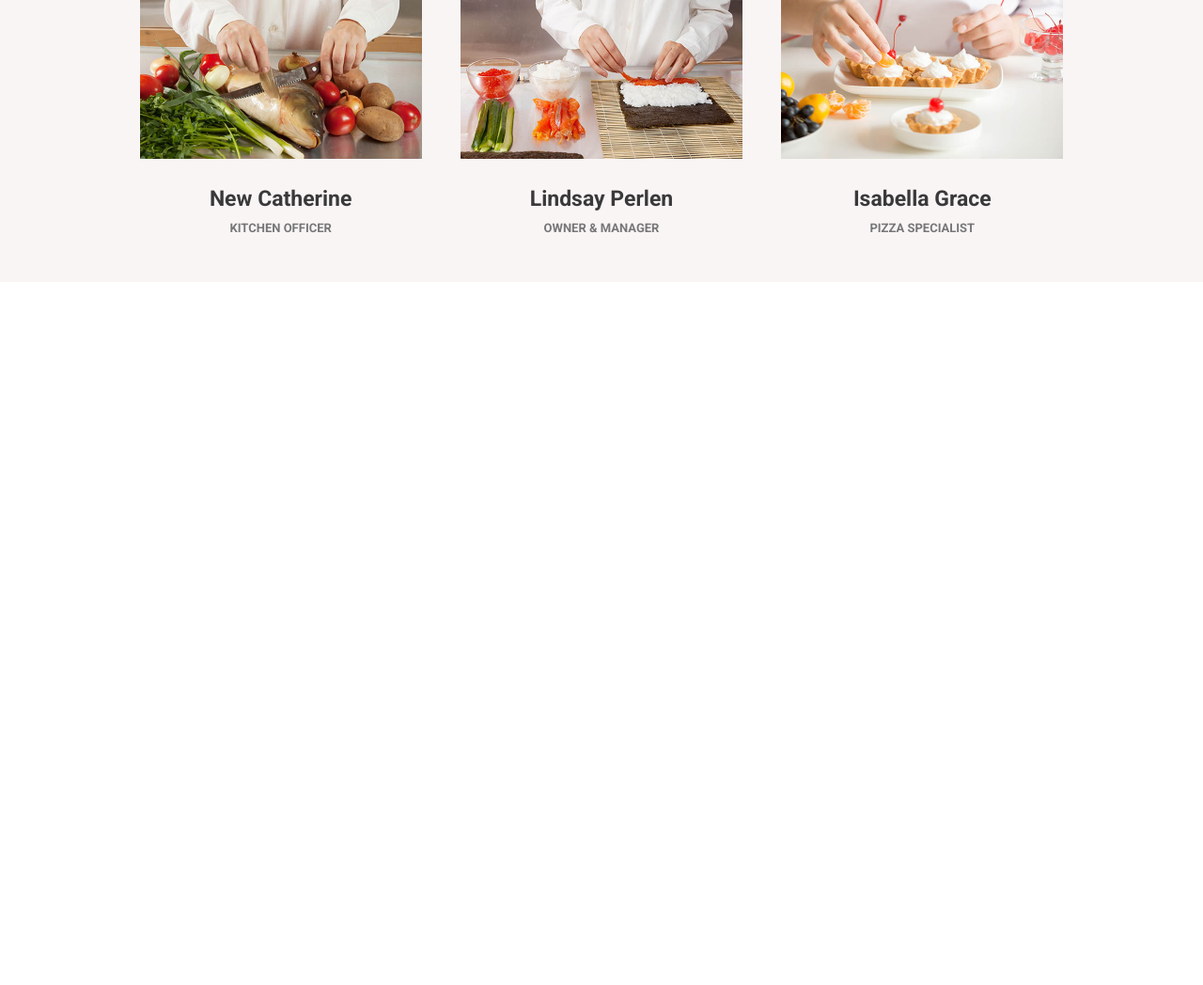
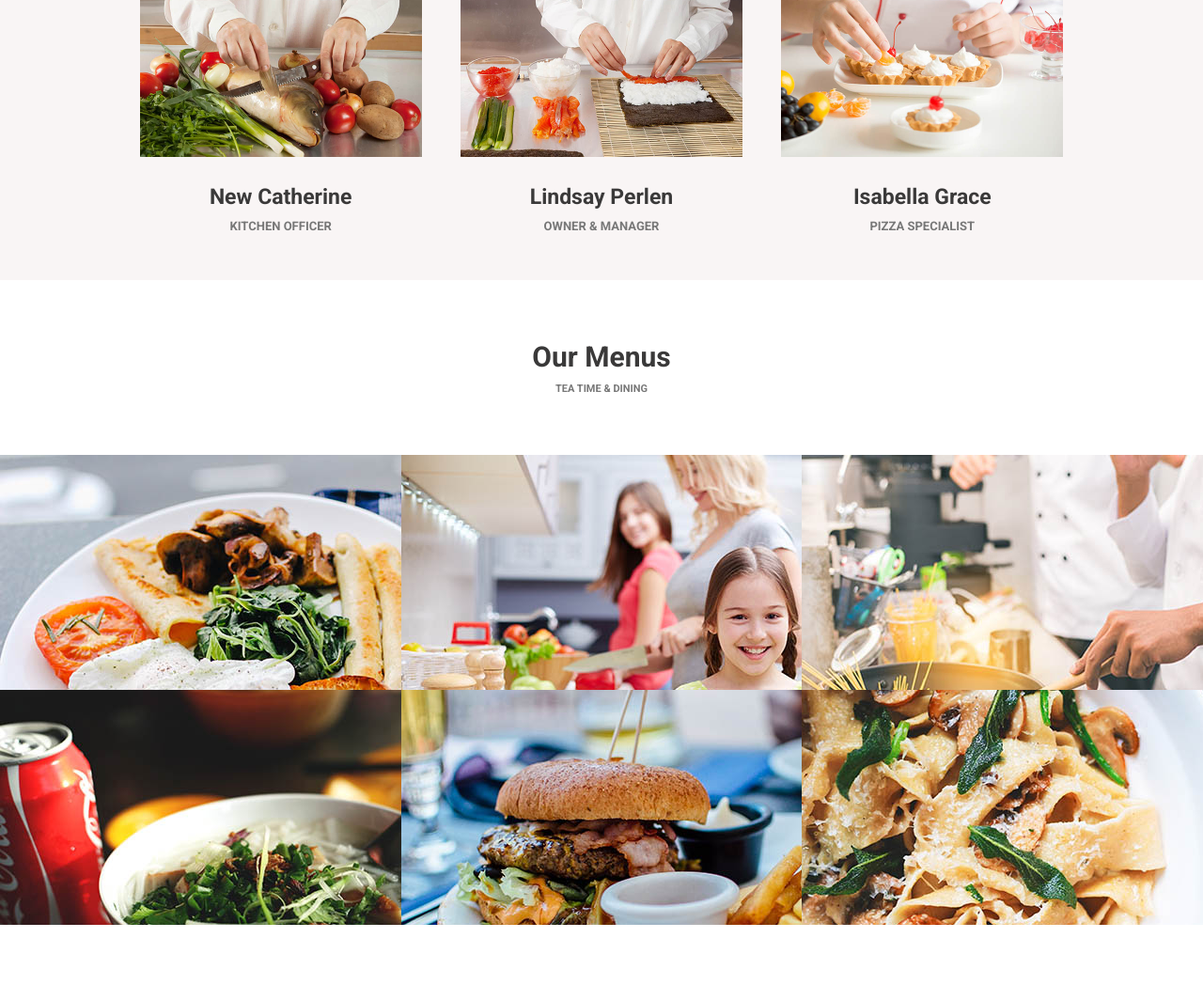
Before and after one commit to nayon64/roy-resturent, a plain HTML site: page index.html in a window 1280 px wide. Shown: the part 1643-2691 px from the top of the page at 94% size. Before the commit the page ends 1943 px from the top, so only its background shows below. Drawn offline with Linux system fonts and the light colour scheme.

Commit message:
add menu

```diff
--- a/index.html
+++ b/index.html
@@ -41,7 +41,7 @@
 		<section class="about-section">
 			<div class="about container">
 				<div class="about-text">
-					<h6>READ OUR STORY</h6>
+					<h5>READ OUR STORY</h5>
 					<h2>We've been Making The Delicious Foods Since 1999</h2>
 					<p>Fusce hendrerit malesuada lacinia. Donec semper semper sem vitae malesuada. Proin scelerisque risus et ipsum semper
 					molestie sed in nisi. Ut rhoncus congue lectus, rhoncus venenatis leo malesuada id.</p>
@@ -62,26 +62,41 @@
 							<img src="images/team-image1.jpg" alt="">
 						</div>
 						<h4>New Catherine</h4>
-						<h6>KITCHEN OFFICER</h6>
+						<h5>KITCHEN OFFICER</h5>
 					</div>
 					<div class="card">
 						<div class="card-img">
 							<img src="images/team-image2.jpg" alt="">
 						</div>
 						<h4>Lindsay Perlen</h4>
-						<h6>OWNER & MANAGER</h6>
+						<h5>OWNER & MANAGER</h5>
 					</div>
 					<div class="card">
 						<div class="card-img">
 							<img src="images/team-image3.jpg" alt="">
 						</div>
 						<h4>Isabella Grace</h4>
-						<h6>PIZZA SPECIALIST</h6>
+						<h5>PIZZA SPECIALIST</h5>
 					</div>
 
 				</div>
 			</div>
 		</section>
+		<section class="menu-section">
+			<div class="menu-area">
+				<h2>Our Menus</h2>
+				<h6>TEA TIME & DINING</h6>
+				<div class="menus">
+					<img src="images/menu-image1.jpg" alt="">
+					<img src="images/menu-image2.jpg" alt="">
+					<img src="images/menu-image3.jpg" alt="">
+					<img src="images/menu-image4.jpg" alt="">
+					<img src="images/menu-image5.jpg" alt="">
+					<img src="images/menu-image6.jpg" alt="">
+				</div>
+
+			</div>
+		</section>
 	</main>
 </body>
 </html>
--- a/style.css
+++ b/style.css
@@ -6,13 +6,18 @@
 .container{
 	width: 80%;
 	margin: 0 auto;
+	overflow: hidden;
 }
 main{
 	width: 100%;
 }
+h5{
+	color: rgb(119, 119, 119);
+    font-size: 13px;
+}
 h6{
 	color: rgb(119, 119, 119);
-    font-size: 13px;
+	font-size: 11px;
 }
 h2{
 	font-size: 30px;
@@ -196,3 +201,29 @@ h4{
 	margin-top: 25px;
 	margin-bottom: 10px;
 }
+
+/* menus section */
+.menu-section{
+	padding-bottom: 5%;
+}
+.menu-area{
+	padding-top: 5%;
+	text-align: center;
+}
+.menu-area h6{
+	margin-top: 10px;
+}
+.menus{
+	overflow: hidden;
+	margin-top: 5%;
+	width: 100%;
+	display: grid;
+	grid-template-columns: repeat(auto-fit, minmax(350px, 1fr));
+	grid-template-rows: 250px;
+	grid-auto-rows: 250px;
+}
+.manus img{
+	width: 100%;
+	height: 100%;
+	object-fit: cover;
+}
```
